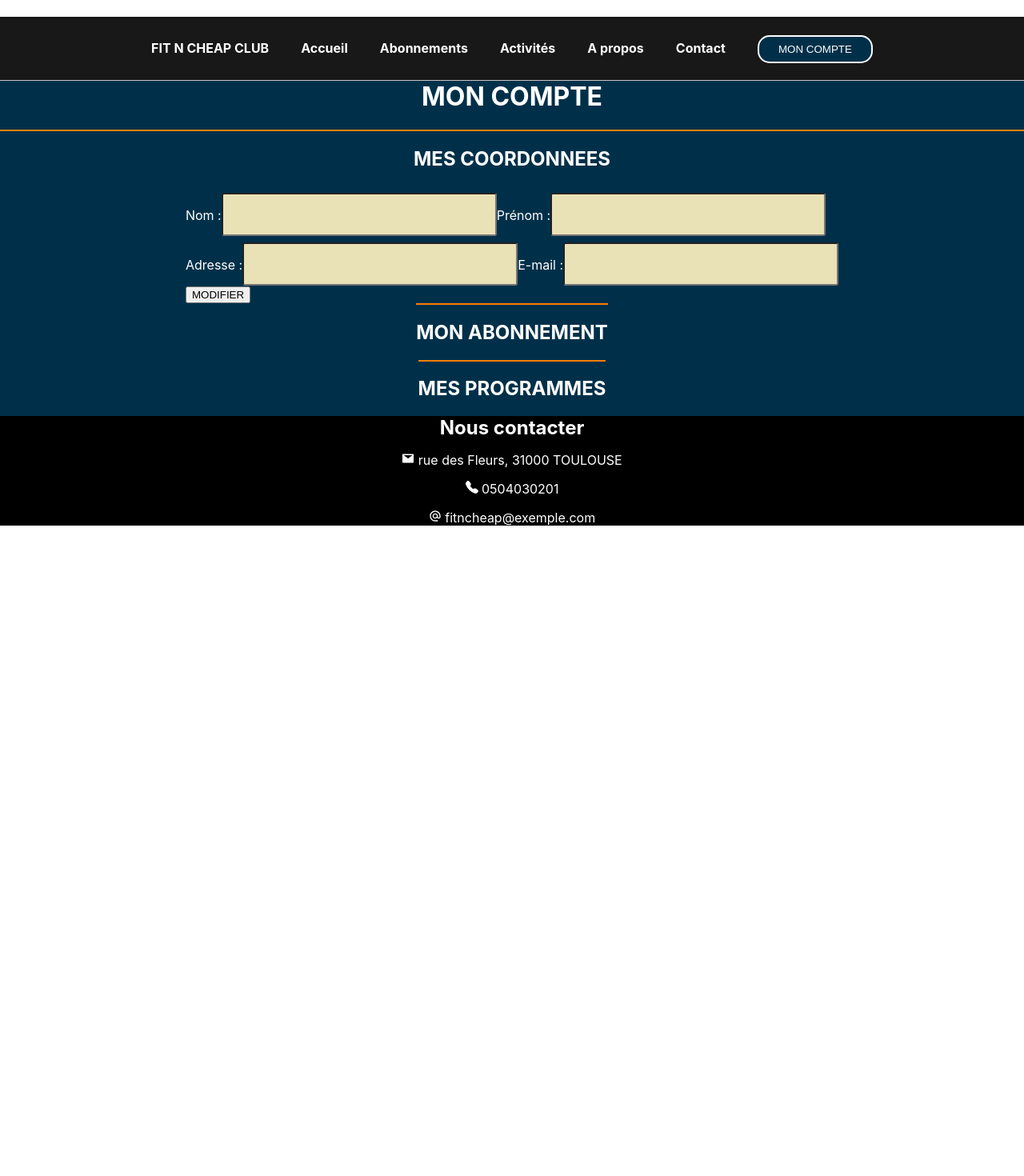
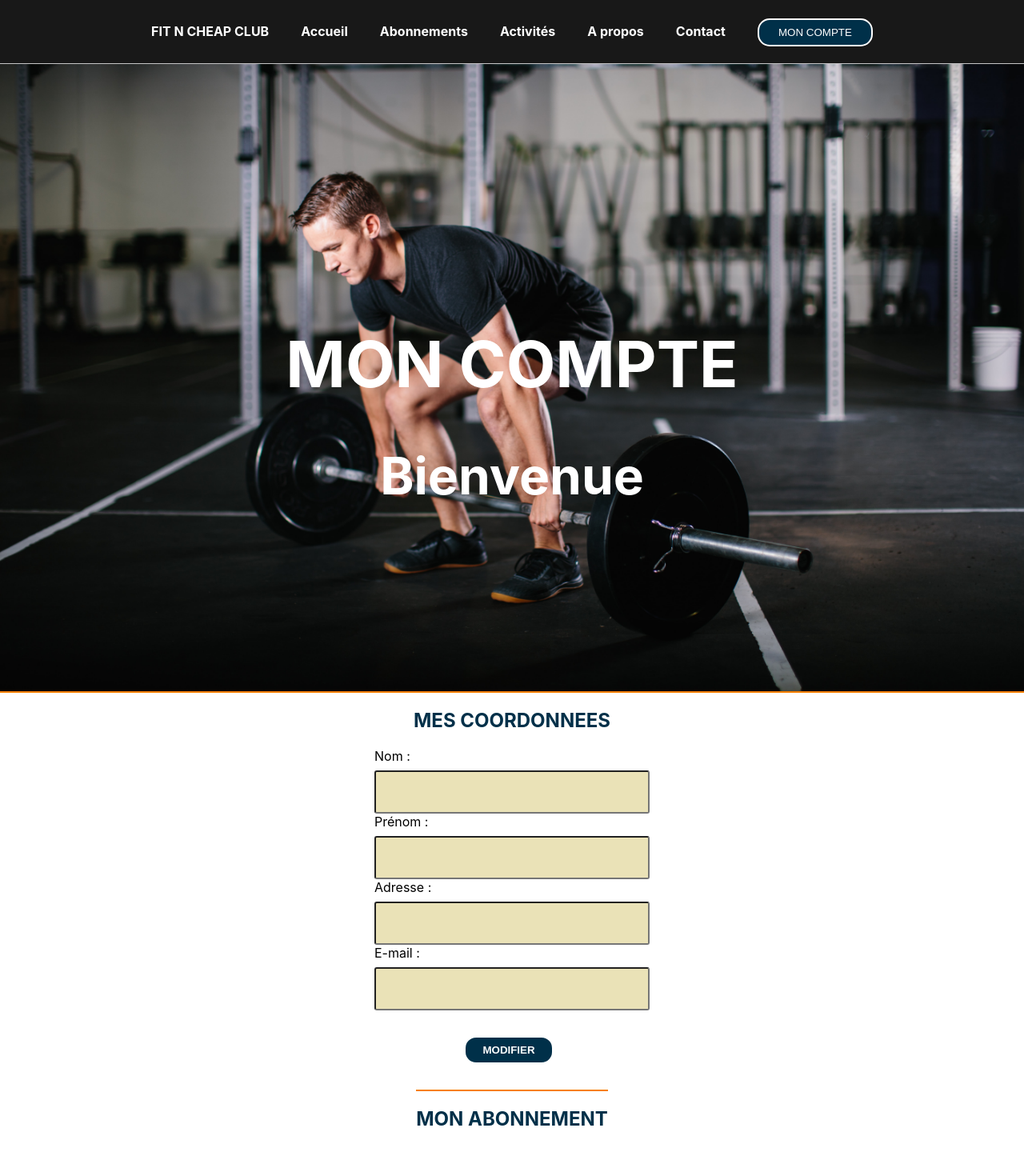
Before and after one commit to ChristelDeveza/Projet4, a React (Vite) app in the folder frontend/: page /Moncompte/1 in a window 1280 px wide. Shown: the top 1470 px of the page at 80% size. Before the commit the page ends 800 px from the top, so only its background shows below. Built offline with nearby package versions, Linux system fonts and the light colour scheme.

Commit message:
interface user-dashboard

```diff
--- /dev/null
+++ b/frontend/src/CSS/HeaderAccountUser.css
@@ -0,0 +1,6 @@
+.header-user {
+  text-align: center;
+  color: white;
+  font-size: 4rem;
+
+}
--- a/frontend/src/CSS/Navbar.css
+++ b/frontend/src/CSS/Navbar.css
@@ -1,5 +1,5 @@
 .Navbar {
-  background-color: #181818;
+   background-color: #181818;
   height: 80px;
   width: 100%;
   position: fixed;
--- a/frontend/src/CSS/UserDashboardPage.css
+++ b/frontend/src/CSS/UserDashboardPage.css
@@ -1,10 +1,14 @@
-.user-dashboard {
-  background-color: var(--prussian-blue);
+.photo-home {
+  background-image: url("../assets/photo-home.jpg") ;
+  background-size: cover;
+   height: 800px;
+   padding: 2rem;
 }
 
 .title-user-dashboard {
-  padding-top: 5rem;
+  padding-top: 20rem;
   color: white;
+  font-size: 5rem;
   text-align: center;
 }
 
@@ -18,6 +22,11 @@
 .ec-box {
   display: flex;
   flex-direction: column;
+
+}
+
+.label-input {
+  color: black;
 }
 
 .data-input {
@@ -32,8 +41,22 @@
 }
  .box-entete {
   text-align: center;
-  color: white;
- }
+  color: var(--prussian-blue);
+}
+
+.update-button {
+  background-color: white;
+  padding: 0.5rem;
+  font-weight: bold;
+  border: 3px solid white;
+  transition: 400ms all;
+  background-color: var(--prussian-blue);
+  width: 7rem;
+  border: 2px solid;
+  border-radius: 15px;
+  color:white;
+  cursor: pointer;
+}
 
  .subs-user-box {
   border-top: 2px solid var(--orange);
@@ -42,3 +65,24 @@
  .prog-user-box {
   border-top: 2px solid var(--orange);
  }
+
+ .btn-update {
+  margin:2rem ;
+  margin-left: 7rem;
+ }
+
+ .subs-user-box {
+  display: flex;
+  flex-direction: column;
+  height: 500px;
+ }
+
+ .prog-user-box {
+  display: flex;
+  flex-direction: column;
+  height: 500px;
+ }
+
+ .prog-select {
+  color: var(--prussian-blue);
+ }
--- /dev/null
+++ b/frontend/src/components/HeaderAccountUser.jsx
@@ -0,0 +1,13 @@
+import React from "react";
+import "../CSS/HeaderAccountUser.css";
+
+// eslint-disable-next-line react/prop-types
+function HeaderAccountUser({ firstname }) {
+  return (
+    <div>
+      <h1 className="header-user">Bienvenue {firstname}</h1>
+    </div>
+  );
+}
+
+export default HeaderAccountUser;
--- a/frontend/src/pages/UserDashboardPage.jsx
+++ b/frontend/src/pages/UserDashboardPage.jsx
@@ -1,4 +1,5 @@
 import React, { useState } from "react";
+import HeaderAccountUser from "../components/HeaderAccountUser";
 import "../CSS/UserDashboardPage.css";
 
 function UserDashboardPage() {
@@ -17,13 +18,23 @@ function UserDashboardPage() {
 
   return (
     <div className="user-dashboard">
+      <div className="photo-home">
         <h1 className="title-user-dashboard">MON COMPTE</h1>
+        <div>
+          <HeaderAccountUser firstname={firstname} />
+        </div>
+      </div>
+
       <div className="user-datas-box">
         <div className="ec-box">
           <h2 className="box-entete">MES COORDONNEES</h2>
           <form onSubmit={handleSubmit} className="user-datas">
             <div>
-              <label htmlFor="name">Nom :</label>
+              <div>
+                <label className="label-input" htmlFor="name">
+                  Nom :
+                </label>
+              </div>
               <input
                 className="data-input"
                 type="text"
@@ -33,8 +44,11 @@ function UserDashboardPage() {
                 value={lastname}
                 required
               />
-
-              <label htmlFor="firstname">Prénom :</label>
+              <div>
+                <label className="label-input" htmlFor="firstname">
+                  Prénom :
+                </label>
+              </div>
               <input
                 className="data-input"
                 type="text"
@@ -45,7 +59,11 @@ function UserDashboardPage() {
                 required
               />
             </div>
-            <label htmlFor="address">Adresse :</label>
+            <div>
+              <label className="label-input" htmlFor="address">
+                Adresse :
+              </label>
+            </div>
             <input
               className="data-input"
               type="text"
@@ -55,7 +73,11 @@ function UserDashboardPage() {
               value={address}
               required
             />
-            <label htmlFor="email">E-mail :</label>
+            <div>
+              <label className="label-input" htmlFor="email">
+                E-mail :
+              </label>
+            </div>
             <input
               className="data-input"
               type="text"
@@ -66,6 +88,7 @@ function UserDashboardPage() {
               required
             />
             <div>
+              <div className="btn-update">
                 <button
                   className="update-button"
                   type="button"
@@ -74,6 +97,7 @@ function UserDashboardPage() {
                   MODIFIER
                 </button>
               </div>
+            </div>
           </form>
         </div>
         <div className="subs-user-box">
@@ -81,6 +105,16 @@ function UserDashboardPage() {
         </div>
         <div className="prog-user-box">
           <h2 className="box-entete">MES PROGRAMMES</h2>
+          <label className="prog-select" htmlFor="programme-select">
+            Choisissez un programme:
+          </label>
+
+          <select name="pets" id="pet-select">
+            <option value="">--Choisir--</option>
+            <option value="Musculation">Musculation</option>
+            <option value="Cardio-training">Cardio-training</option>
+            <option value="Ligne">Ligne</option>
+          </select>
         </div>
       </div>
     </div>
```
Lines whose indentation alone changed are shown as unchanged.
